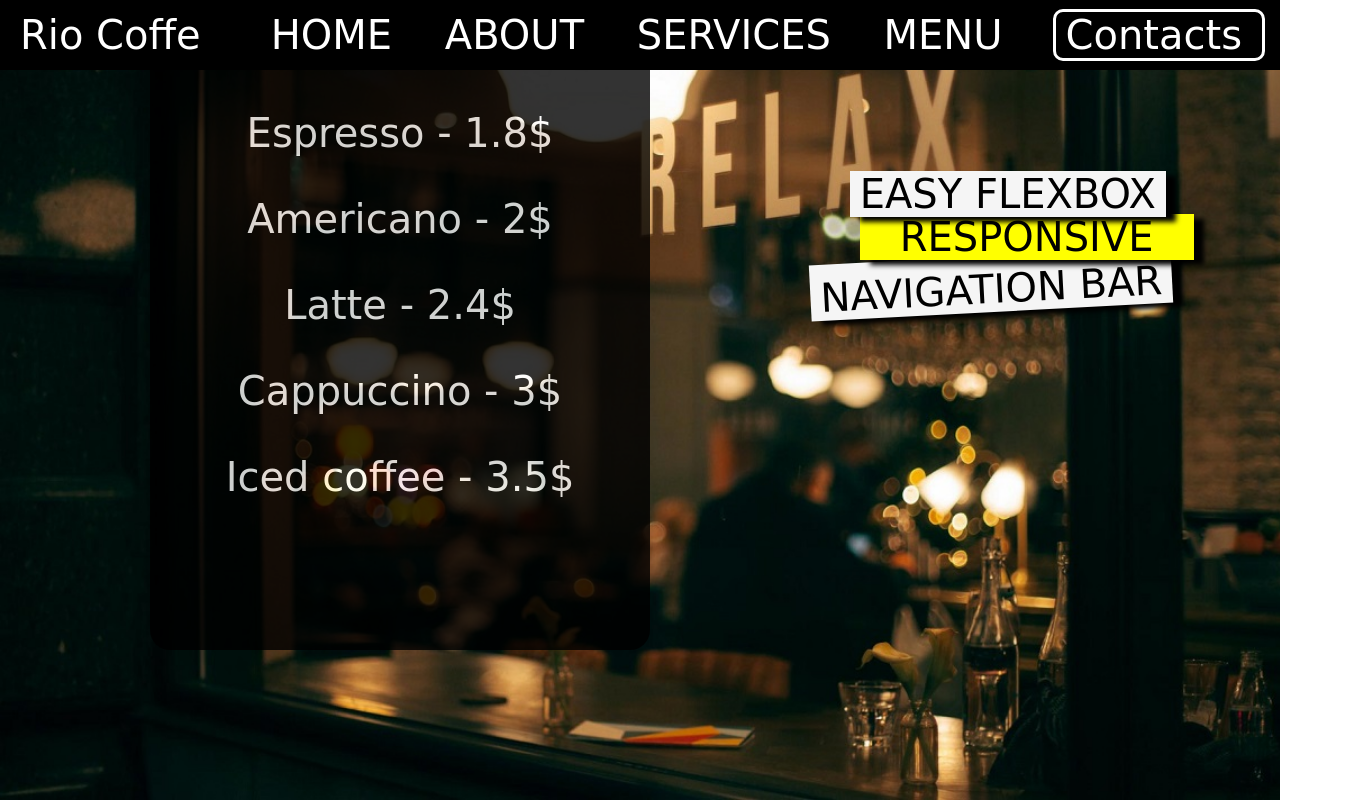
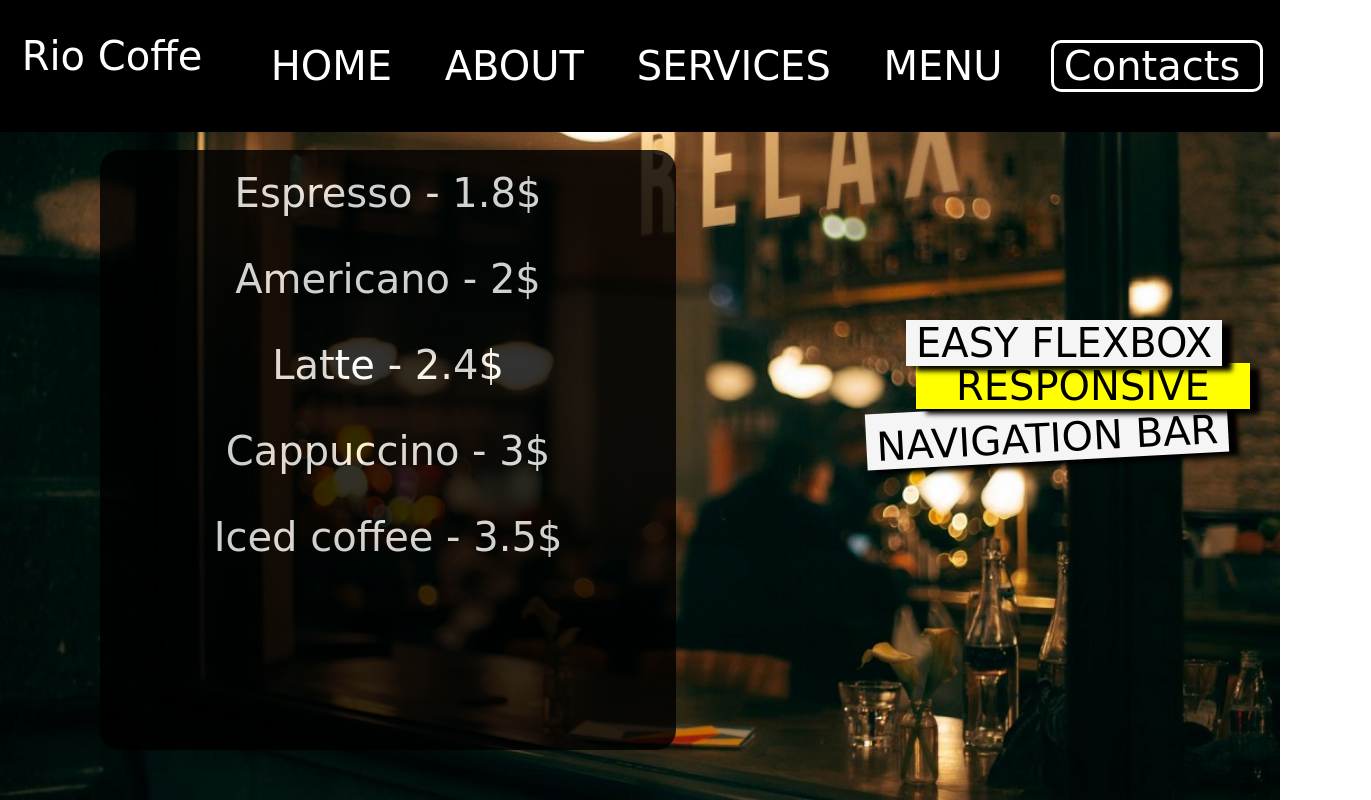
Before and after one commit to kuronek1/Easy_flexbox_nav, a plain HTML site: page index.html in a window 1280 px wide. Shown: the whole page, 1371 px wide, since content can reach past the window. Drawn offline with Linux system fonts and the light colour scheme.

Commit message:
Add flex-grow

```diff
--- a/assets/css/style.css
+++ b/assets/css/style.css
@@ -3,6 +3,7 @@
 }
 
 body {
+    position: relative;
     margin: 0;
     padding: 0;
 
@@ -10,7 +11,10 @@ body {
 
     font-family: 'Jomhuria', cursive;
     font-size: 40px;
-    min-width: 1080px;
+}
+
+.title {
+    margin-bottom: 20px;
 }
 
 header {
@@ -20,13 +24,13 @@ header {
     left: 0;
     right: 0;
 
-    height: 70px;
-    width: 100vw;
-    min-width: 1100px;
+    flex-flow:wrap;
 
     background-color: black;
-    justify-content: space-between;
+    justify-content: space-around;
     align-items: center;
+
+    z-index: 4;
 }
 
 header * {
@@ -34,6 +38,11 @@ header * {
     user-select: none;
 }
 
+.navigation {
+    flex-grow: 0.5;
+    text-align: center;
+
+}
 ul, .title, .btn, .photo_link  {
     color: white;
 }
@@ -91,7 +100,7 @@ ul {
 
 .underlist_link {
     list-style: none;
-    width: 100%;
+    width: 120%;
 }
 
 
@@ -117,24 +126,25 @@ main {
     background-image: url(../images/cafe.jpg);
     background-repeat: no-repeat;
     background-size: cover;
+
+    padding-top: 100px;
 }
 
 .title_list {
     display: inline-block;
     height: 100%;
     width: 100%;
-
-    padding: 0 50px;
 }
 
 .menu, .inscription {
-    display: inline-block;
-    width: 45%;
+    max-width: 45%;
+    width: 100%;
+
 }
 
 .menu {
-    width: 500px;
-    height: 600px;
+    min-width: 400px;
+    min-height: 600px;
 
     margin: 50px 0 0 100px ;
 
@@ -154,13 +164,14 @@ main {
 }
 
 .inscription {
-    position: relative;
+    position: absolute;
 
-    top: -300px;
-    left: 15%;
+    top: 300px;
+    right: 0%;
 
     padding: 20px;
     text-transform: uppercase;
+    width: 30%;
 }
 
 .inscr_white, .inscr_yellow {
```
